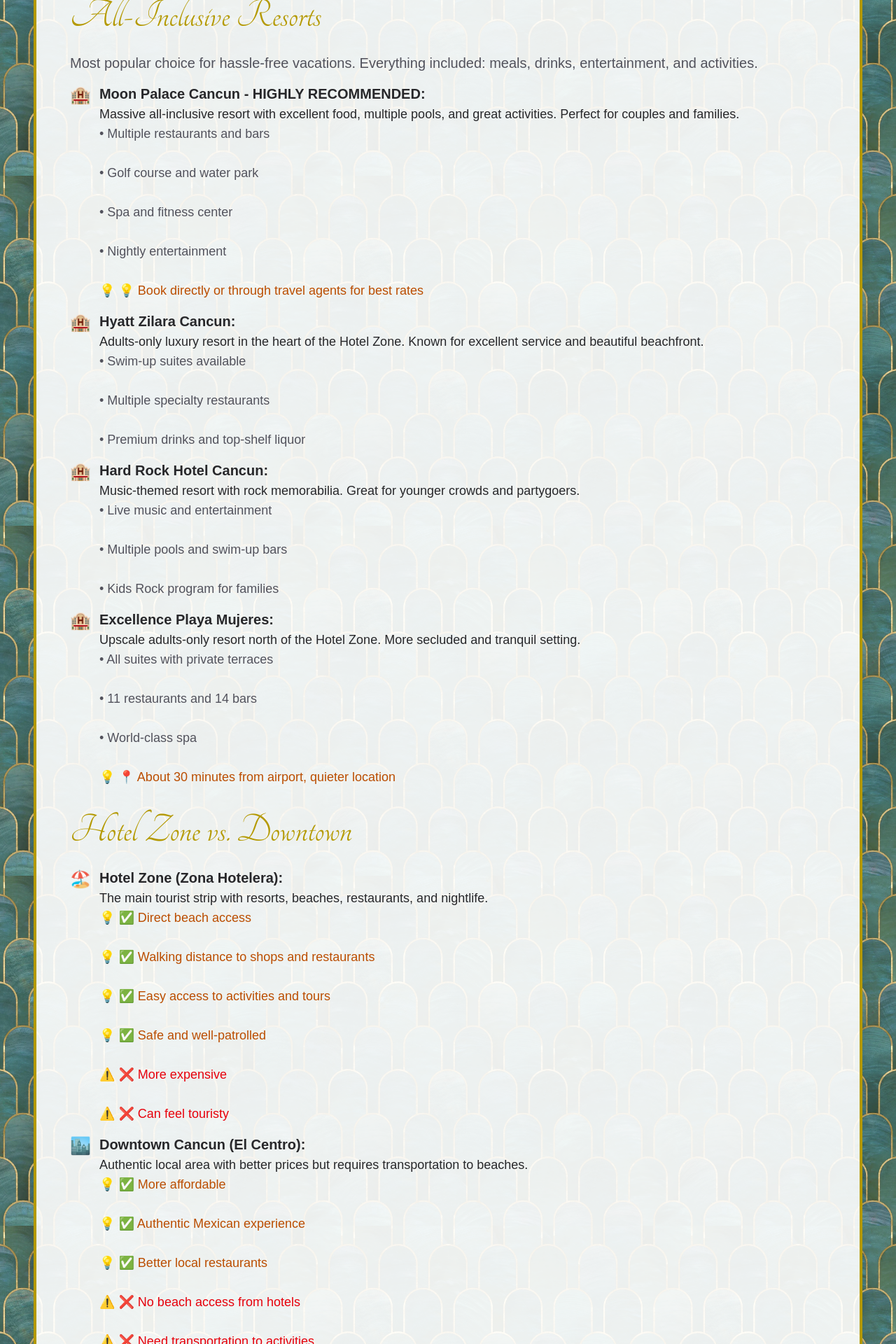
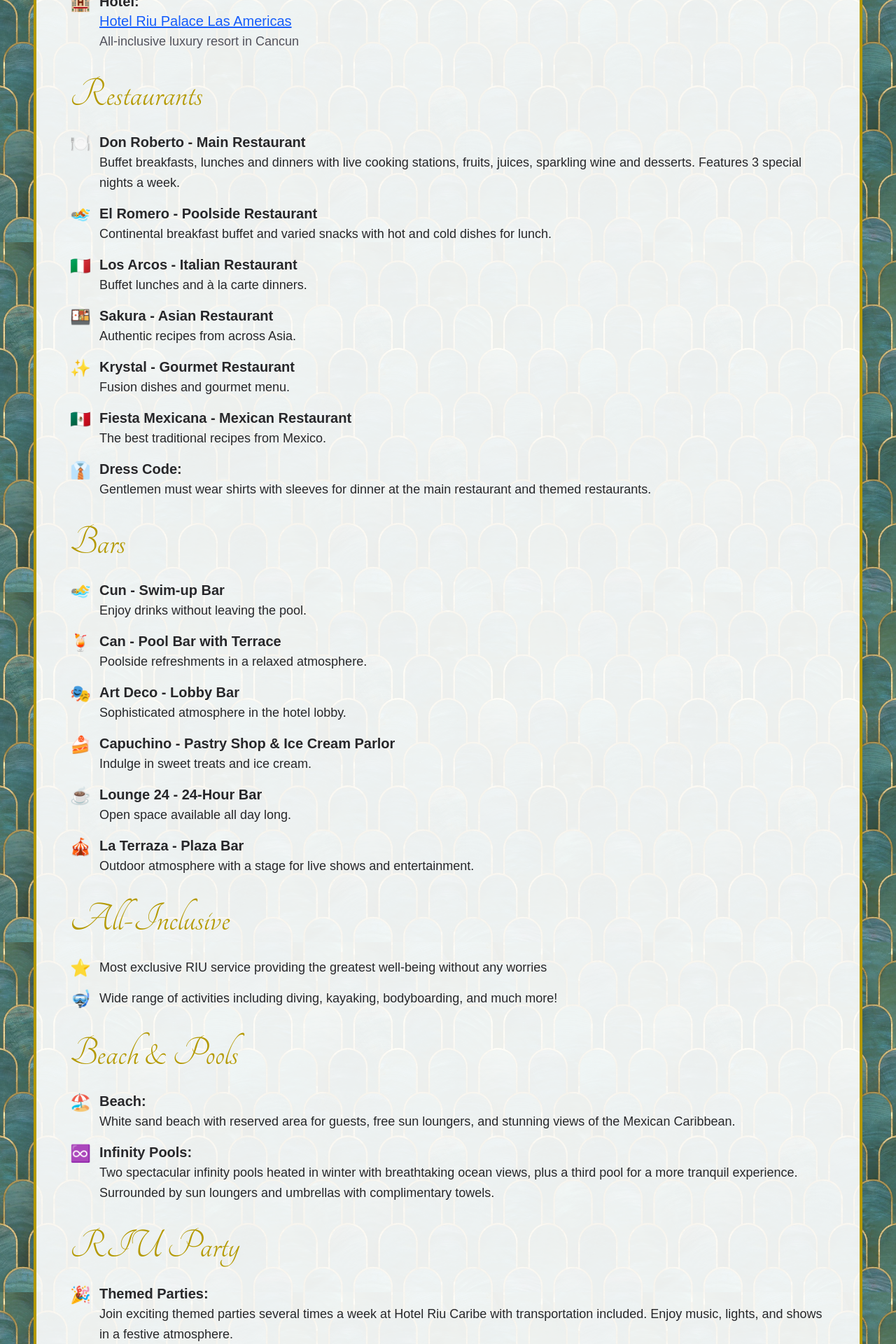
Before and after one commit to davisgomes/holiday-trip, a Next.js app: page /accommodations in a window 1280 px wide. Shown: the part 660-2580 px from the top of the page at 70% size. Built offline with nearby package versions, Linux system fonts and the light colour scheme.

Commit message:
Fix some content and formatting

```diff
--- a/app/accommodations/page.tsx
+++ b/app/accommodations/page.tsx
@@ -4,7 +4,7 @@
 import ContentCard from "@/components/page-layout/ContentCard";
 import SectionHeading from "@/components/content/SectionHeading";
 import ListItem from "@/components/content/ListItem";
-import InfoTag from "@/components/content/InfoTag";
+import { prefix } from "@/lib/prefix";
 
 export default function AccommodationsPage() {
   return (
@@ -12,148 +12,140 @@
       <Navigation />
       <main className="relative min-h-screen w-full overflow-x-hidden">
         <PageHeader
-          imageSrc="/images/accommodations.jpg"
+          imageSrc={`${prefix}/images/travel.jpg`}
           imageAlt="Accommodations Background"
-          title="Where to Stay"
+          title="Accommodations"
         />
 
         <ContentCard>
-          <p className="mb-8 text-zinc-600">
-            Cancun offers everything from all-inclusive resorts to boutique hotels. The Hotel Zone is perfect for beach access and convenience.
-          </p>
-
-          <SectionHeading>All-Inclusive Resorts</SectionHeading>
-          <p className="mb-4 text-zinc-600">
-            Most popular choice for hassle-free vacations. Everything included: meals, drinks, entertainment, and activities.
-          </p>
+          <SectionHeading>Hotel Information</SectionHeading>
           <ul className="list-none ml-0 mb-8 space-y-4">
-            <ListItem icon="🏨" title="Moon Palace Cancun - HIGHLY RECOMMENDED:">
-              <span className="text-base md:text-lg">Massive all-inclusive resort with excellent food, multiple pools, and great activities. Perfect for couples and families.</span>
-              <InfoTag type="inclusion">• Multiple restaurants and bars</InfoTag>
-              <InfoTag type="inclusion">• Golf course and water park</InfoTag>
-              <InfoTag type="inclusion">• Spa and fitness center</InfoTag>
-              <InfoTag type="inclusion">• Nightly entertainment</InfoTag>
-              <InfoTag type="tip">💡 Book directly or through travel agents for best rates</InfoTag>
-            </ListItem>
-
-            <ListItem icon="🏨" title="Hyatt Zilara Cancun:">
-              <span className="text-base md:text-lg">Adults-only luxury resort in the heart of the Hotel Zone. Known for excellent service and beautiful beachfront.</span>
-              <InfoTag type="inclusion">• Swim-up suites available</InfoTag>
-              <InfoTag type="inclusion">• Multiple specialty restaurants</InfoTag>
-              <InfoTag type="inclusion">• Premium drinks and top-shelf liquor</InfoTag>
-            </ListItem>
-
-            <ListItem icon="🏨" title="Hard Rock Hotel Cancun:">
-              <span className="text-base md:text-lg">Music-themed resort with rock memorabilia. Great for younger crowds and partygoers.</span>
-              <InfoTag type="inclusion">• Live music and entertainment</InfoTag>
-              <InfoTag type="inclusion">• Multiple pools and swim-up bars</InfoTag>
-              <InfoTag type="inclusion">• Kids Rock program for families</InfoTag>
-            </ListItem>
-
-            <ListItem icon="🏨" title="Excellence Playa Mujeres:">
-              <span className="text-base md:text-lg">Upscale adults-only resort north of the Hotel Zone. More secluded and tranquil setting.</span>
-              <InfoTag type="inclusion">• All suites with private terraces</InfoTag>
-              <InfoTag type="inclusion">• 11 restaurants and 14 bars</InfoTag>
-              <InfoTag type="inclusion">• World-class spa</InfoTag>
-              <InfoTag type="tip">📍 About 30 minutes from airport, quieter location</InfoTag>
+            <ListItem icon="🏨" title="Hotel:">
+              <a href="https://www.riu.com/en/hotel/mexico/cancun/hotel-riu-palace-las-americas#hotel-facilities" target="_blank" rel="noopener noreferrer" className="text-blue-600 hover:text-blue-800 underline">Hotel Riu Palace Las Americas</a>
+              <br />
+              <span className="text-base md:text-lg text-zinc-600">All-inclusive luxury resort in Cancun</span>
             </ListItem>
           </ul>
 
-          <SectionHeading>Hotel Zone vs. Downtown</SectionHeading>
+          <SectionHeading>Restaurants</SectionHeading>
           <ul className="list-none ml-0 mb-8 space-y-4">
-            <ListItem icon="🏖️" title="Hotel Zone (Zona Hotelera):">
-              <span className="text-base md:text-lg">The main tourist strip with resorts, beaches, restaurants, and nightlife.</span>
-              <InfoTag type="tip">✅ Direct beach access</InfoTag>
-              <InfoTag type="tip">✅ Walking distance to shops and restaurants</InfoTag>
-              <InfoTag type="tip">✅ Easy access to activities and tours</InfoTag>
-              <InfoTag type="tip">✅ Safe and well-patrolled</InfoTag>
-              <InfoTag type="warning">❌ More expensive</InfoTag>
-              <InfoTag type="warning">❌ Can feel touristy</InfoTag>
+            <ListItem icon="🍽️" title="Don Roberto - Main Restaurant">
+              <span className="text-base md:text-lg">Buffet breakfasts, lunches and dinners with live cooking stations, fruits, juices, sparkling wine and desserts. Features 3 special nights a week.</span>
             </ListItem>
 
-            <ListItem icon="🏙️" title="Downtown Cancun (El Centro):">
-              <span className="text-base md:text-lg">Authentic local area with better prices but requires transportation to beaches.</span>
-              <InfoTag type="tip">✅ More affordable</InfoTag>
-              <InfoTag type="tip">✅ Authentic Mexican experience</InfoTag>
-              <InfoTag type="tip">✅ Better local restaurants</InfoTag>
-              <InfoTag type="warning">❌ No beach access from hotels</InfoTag>
-              <InfoTag type="warning">❌ Need transportation to activities</InfoTag>
+            <ListItem icon="🏊" title="El Romero - Poolside Restaurant">
+              <span className="text-base md:text-lg">Continental breakfast buffet and varied snacks with hot and cold dishes for lunch.</span>
+            </ListItem>
+
+            <ListItem icon="🇮🇹" title="Los Arcos - Italian Restaurant">
+              <span className="text-base md:text-lg">Buffet lunches and à la carte dinners.</span>
+            </ListItem>
+
+            <ListItem icon="🍱" title="Sakura - Asian Restaurant">
+              <span className="text-base md:text-lg">Authentic recipes from across Asia.</span>
+            </ListItem>
+
+            <ListItem icon="✨" title="Krystal - Gourmet Restaurant">
+              <span className="text-base md:text-lg">Fusion dishes and gourmet menu.</span>
+            </ListItem>
+
+            <ListItem icon="🇲🇽" title="Fiesta Mexicana - Mexican Restaurant">
+              <span className="text-base md:text-lg">The best traditional recipes from Mexico.</span>
+            </ListItem>
+
+            <ListItem icon="👔" title="Dress Code:">
+              <span className="text-base md:text-lg">Gentlemen must wear shirts with sleeves for dinner at the main restaurant and themed restaurants.</span>
             </ListItem>
           </ul>
 
-          <SectionHeading>What to Look For</SectionHeading>
+          <SectionHeading>Bars</SectionHeading>
           <ul className="list-none ml-0 mb-8 space-y-4">
-            <ListItem icon="🏊" title="Beach Quality:">
-              <span className="text-base md:text-lg">Check recent reviews for seaweed issues. Some beaches are better maintained than others.</span>
-              <InfoTag type="tip">Northern beaches tend to have less seaweed</InfoTag>
+            <ListItem icon="🏊‍♂️" title="Cun - Swim-up Bar">
+              <span className="text-base md:text-lg">Enjoy drinks without leaving the pool.</span>
             </ListItem>
 
-            <ListItem icon="🍽️" title="Food Quality:">
-              <span className="text-base md:text-lg">Read reviews about restaurant variety and quality. Some all-inclusives have better dining than others.</span>
-              <InfoTag type="tip">Look for resorts with à la carte restaurants, not just buffets</InfoTag>
+            <ListItem icon="🍹" title="Can - Pool Bar with Terrace">
+              <span className="text-base md:text-lg">Poolside refreshments in a relaxed atmosphere.</span>
             </ListItem>
 
-            <ListItem icon="🚌" title="Location:">
-              <span className="text-base md:text-lg">Consider proximity to airport, activities, and nightlife based on your priorities.</span>
-              <InfoTag type="tip">Central Hotel Zone offers best access to everything</InfoTag>
+            <ListItem icon="🎭" title="Art Deco - Lobby Bar">
+              <span className="text-base md:text-lg">Sophisticated atmosphere in the hotel lobby.</span>
             </ListItem>
 
-            <ListItem icon="🎭" title="Entertainment:">
-              <span className="text-base md:text-lg">Check what activities and nightly shows are included.</span>
+            <ListItem icon="🍰" title="Capuchino - Pastry Shop & Ice Cream Parlor">
+              <span className="text-base md:text-lg">Indulge in sweet treats and ice cream.</span>
             </ListItem>
 
-            <ListItem icon="👶" title="Family-Friendly vs. Adults-Only:">
-              <span className="text-base md:text-lg">Adults-only resorts offer quieter, more romantic atmospheres. Family resorts have kids clubs and activities.</span>
+            <ListItem icon="☕" title="Lounge 24 - 24-Hour Bar">
+              <span className="text-base md:text-lg">Open space available all day long.</span>
+            </ListItem>
+
+            <ListItem icon="🎪" title="La Terraza - Plaza Bar">
+              <span className="text-base md:text-lg">Outdoor atmosphere with a stage for live shows and entertainment.</span>
             </ListItem>
           </ul>
 
-          <SectionHeading>Booking Tips</SectionHeading>
-          <ul className="list-none ml-0 mb-8 space-y-4">
-            <ListItem icon="💰" title="Best Prices:">
-              <span className="text-base md:text-lg">• Book 3-6 months in advance for best rates</span>
-              <br />
-              <span className="text-base md:text-lg">• Compare Expedia, Booking.com, and direct resort websites</span>
-              <br />
-              <span className="text-base md:text-lg">• Consider travel agents for package deals</span>
-              <br />
-              <span className="text-base md:text-lg">• Look for all-inclusive packages including airfare</span>
+          <SectionHeading>All-Inclusive</SectionHeading>
+          <ul className="list-none ml-0 mb-8 space-y-3">
+            <ListItem icon="⭐">
+              <span className="text-base md:text-lg">Most exclusive RIU service providing the greatest well-being without any worries</span>
             </ListItem>
 
-            <ListItem icon="📅" title="Best Times to Visit:">
-              <span className="text-base md:text-lg">• <strong>High Season (Dec-Apr):</strong> Best weather, higher prices</span>
-              <br />
-              <span className="text-base md:text-lg">• <strong>Shoulder Season (May, Nov):</strong> Good weather, better deals</span>
-              <br />
-              <span className="text-base md:text-lg">• <strong>Low Season (Jun-Oct):</strong> Hurricane season, best prices</span>
-              <InfoTag type="warning">⚠️ Avoid September-October for hurricane risk</InfoTag>
-            </ListItem>
-
-            <ListItem icon="🔒" title="Travel Insurance:">
-              <span className="text-base md:text-lg">Highly recommended, especially during hurricane season. Covers cancellations, medical emergencies, and lost luggage.</span>
+            <ListItem icon="🤿">
+              <span className="text-base md:text-lg">Wide range of activities including diving, kayaking, bodyboarding, and much more!</span>
             </ListItem>
           </ul>
 
-          <SectionHeading>Resort Etiquette</SectionHeading>
-          <ul className="list-none ml-0 space-y-4">
-            <ListItem icon="💵" title="Tipping:">
-              <span className="text-base md:text-lg">Even at all-inclusives, tipping is appreciated (but not required):</span>
-              <br />
-              <span className="text-base md:text-lg">• Bartenders: $1-2 per drink</span>
-              <br />
-              <span className="text-base md:text-lg">• Restaurant servers: $5-10 per meal</span>
-              <br />
-              <span className="text-base md:text-lg">• Housekeeping: $2-5 per day</span>
-              <br />
-              <span className="text-base md:text-lg">• Concierge: $5-20 for special help</span>
-              <InfoTag type="tip">💡 Bring small USD bills for easy tipping</InfoTag>
+          <SectionHeading>Beach & Pools</SectionHeading>
+          <ul className="list-none ml-0 mb-8 space-y-4">
+            <ListItem icon="🏖️" title="Beach:">
+              <span className="text-base md:text-lg">White sand beach with reserved area for guests, free sun loungers, and stunning views of the Mexican Caribbean.</span>
             </ListItem>
 
-            <ListItem icon="⏰" title="Reservations:">
-              <span className="text-base md:text-lg">Make restaurant reservations early, especially for specialty restaurants. Some resorts book up quickly.</span>
+            <ListItem icon="♾️" title="Infinity Pools:">
+              <span className="text-base md:text-lg">Two spectacular infinity pools heated in winter with breathtaking ocean views, plus a third pool for a more tranquil experience. Surrounded by sun loungers and umbrellas with complimentary towels.</span>
+            </ListItem>
+          </ul>
+
+          <SectionHeading>RIU Party</SectionHeading>
+          <ul className="list-none ml-0 mb-8 space-y-3">
+            <ListItem icon="🎉" title="Themed Parties:">
+              <span className="text-base md:text-lg">Join exciting themed parties several times a week at Hotel Riu Caribe with transportation included. Enjoy music, lights, and shows in a festive atmosphere.</span>
+              <br />
+              <a href="https://www.riu.com/en/riu-party" target="_blank" rel="noopener noreferrer" className="text-blue-600 hover:text-blue-800 underline">Discover more about RIU Party</a>
+            </ListItem>
+          </ul>
+
+          <SectionHeading>Fitness & Sports</SectionHeading>
+          <ul className="list-none ml-0 mb-8 space-y-3">
+            <ListItem icon="💪" title="Gym:">
+              <span className="text-base md:text-lg">Complimentary access with cardio and weight training equipment</span>
             </ListItem>
 
-            <ListItem icon="🎟️" title="Wristbands:">
-              <span className="text-base md:text-lg">Keep your all-inclusive wristband on at all times - you'll need it for food, drinks, and activities.</span>
+            <ListItem icon="🧘" title="RIU Fit:">
+              <span className="text-base md:text-lg">Cardiovascular exercises, yoga, stretching, step classes, TRX, aqua gym and more</span>
+            </ListItem>
+
+            <ListItem icon="⛳" title="Golf:">
+              <span className="text-base md:text-lg">Nearby golf courses available for guests in a tropical setting</span>
+            </ListItem>
+          </ul>
+
+          <SectionHeading>Spa & Wellness</SectionHeading>
+          <ul className="list-none ml-0 mb-8 space-y-3">
+            <ListItem icon="💆" title="Renova Spa:">
+              <span className="text-base md:text-lg">Dedicated wellness and relaxation space offering massages, hairdressing, and beauty services to rejuvenate body and mind.</span>
+            </ListItem>
+          </ul>
+
+          <SectionHeading>Entertainment</SectionHeading>
+          <ul className="list-none ml-0 space-y-3">
+            <ListItem icon="🎭">
+              <span className="text-base md:text-lg">Daily entertainment program with recreational activities throughout the day</span>
+            </ListItem>
+
+            <ListItem icon="🎵">
+              <span className="text-base md:text-lg">Evening live shows and musical performances ensuring fun every night</span>
             </ListItem>
           </ul>
         </ContentCard>
--- a/app/activities/page.tsx
+++ b/app/activities/page.tsx
@@ -5,6 +5,7 @@
 import SectionHeading from "@/components/content/SectionHeading";
 import ListItem from "@/components/content/ListItem";
 import InfoTag from "@/components/content/InfoTag";
+import { prefix } from "@/lib/prefix";
 
 export default function ActivitiesPage() {
   return (
@@ -12,7 +13,7 @@
       <Navigation />
       <main className="relative min-h-screen w-full overflow-x-hidden">
         <PageHeader
-          imageSrc="/images/activities.jpg"
+          imageSrc={`${prefix}/images/activities.jpg`}
           imageAlt="Activities Background"
           title="Activities & Excursions"
         />
--- a/app/packing/page.tsx
+++ b/app/packing/page.tsx
@@ -5,6 +5,7 @@
 import SectionHeading from "@/components/content/SectionHeading";
 import ListItem from "@/components/content/ListItem";
 import InfoTag from "@/components/content/InfoTag";
+import { prefix } from "@/lib/prefix";
 
 export default function PackingPage() {
   return (
@@ -12,7 +13,7 @@
       <Navigation />
       <main className="relative min-h-screen w-full overflow-x-hidden">
         <PageHeader
-          imageSrc="/images/packing.jpg"
+          imageSrc={`${prefix}/images/packing.jpg`}
           imageAlt="Packing Background"
           title="Packing Guide"
         />
--- a/app/travel/page.tsx
+++ b/app/travel/page.tsx
@@ -5,6 +5,7 @@
 import SectionHeading from "@/components/content/SectionHeading";
 import ListItem from "@/components/content/ListItem";
 import InfoTag from "@/components/content/InfoTag";
+import { prefix } from "@/lib/prefix";
 
 export default function TravelPage() {
   return (
@@ -12,7 +13,7 @@
       <Navigation />
       <main className="relative min-h-screen w-full overflow-x-hidden">
         <PageHeader
-          imageSrc="/images/travel.jpg"
+          imageSrc={`${prefix}/images/travel.jpg`}
           imageAlt="Travel Background"
           title="Travel"
         />
--- a/next.config.ts
+++ b/next.config.ts
@@ -1,19 +1,5 @@
 import type { NextConfig } from "next";
 
-const nextConfig: NextConfig = {
-  images: {
-    formats: ['image/avif', 'image/webp'],
-    deviceSizes: [640, 750, 828, 1080, 1200, 1920, 2048, 3840],
-    imageSizes: [16, 32, 48, 64, 96, 128, 256, 384],
-    minimumCacheTTL: 60,
-    remotePatterns: [
-      {
-        protocol: 'https',
-        hostname: '**',
-      },
-    ],
-  },
-  output: 'standalone',
-};
+const nextConfig: NextConfig = {};
 
 export default nextConfig;
```
Also changed, not shown: components/HeroSection.tsx (+2 -6 lines), components/page-layout/PageHeader.tsx (+0 -5 lines).
